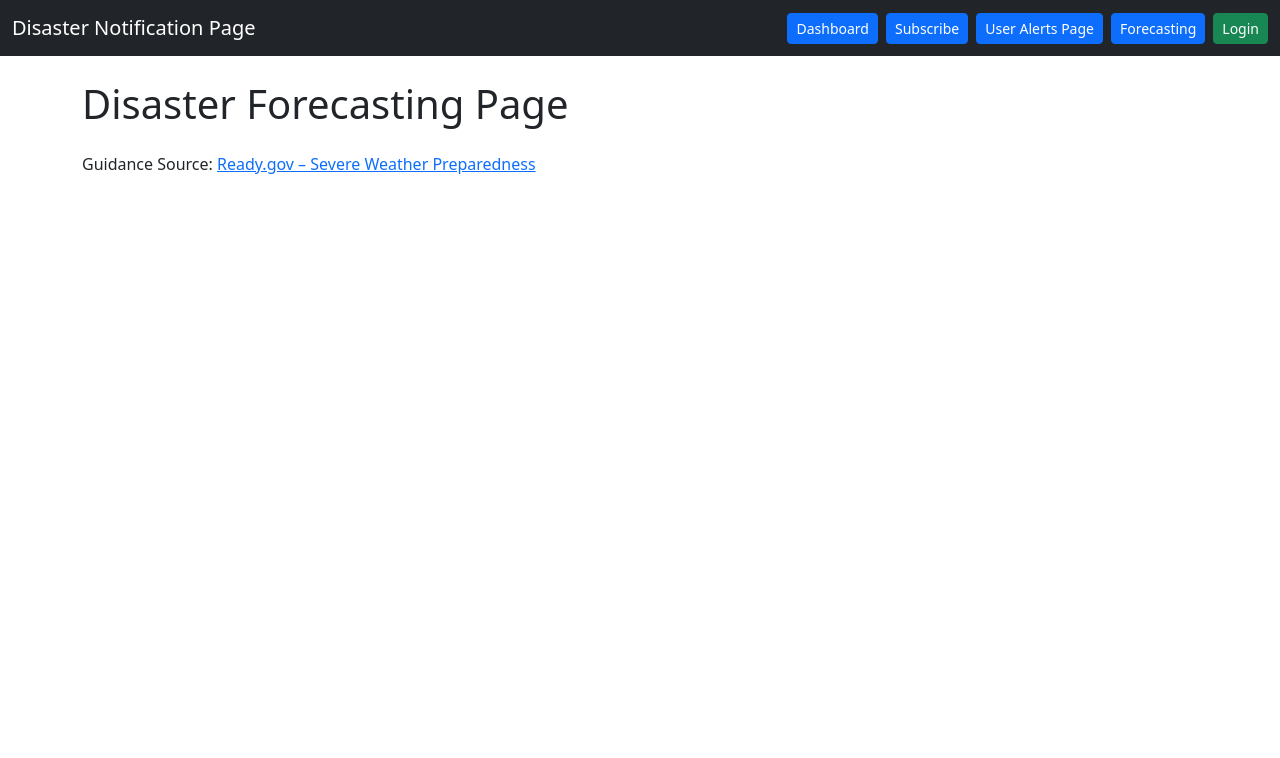
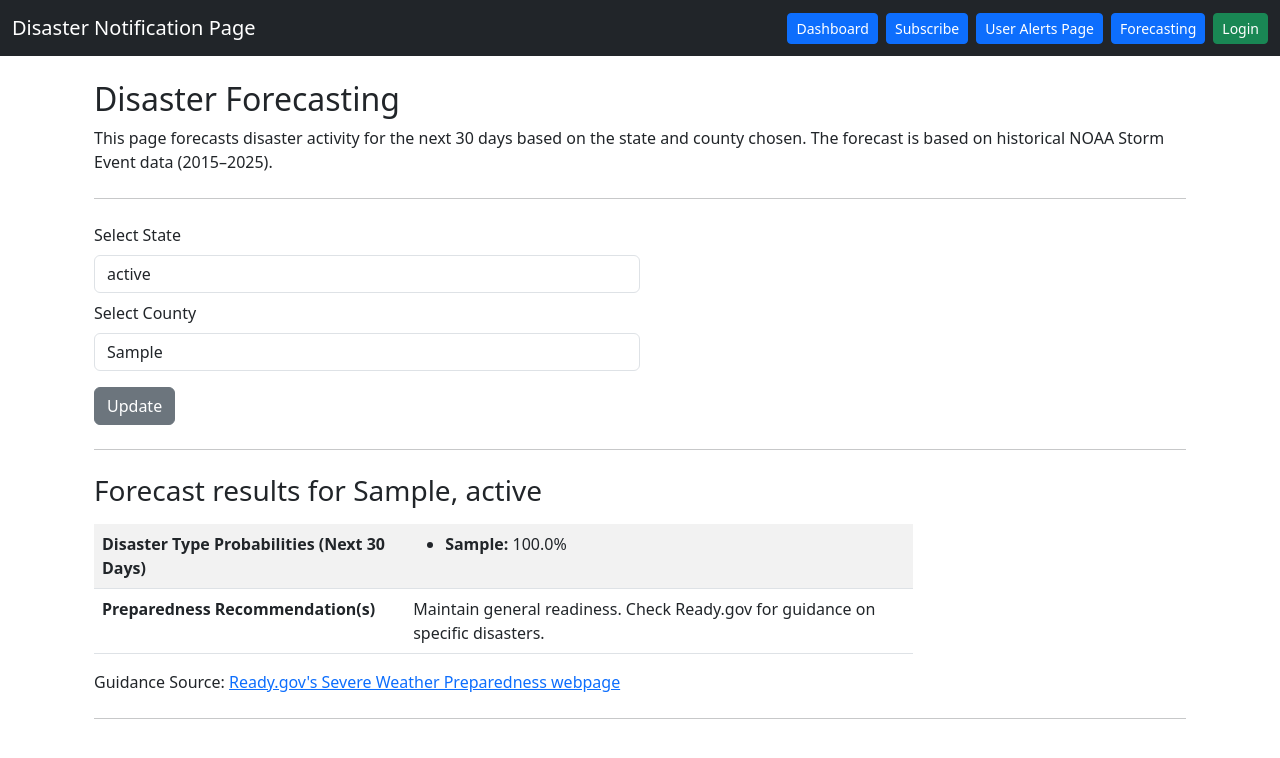
Before and after one commit to BradBKaiBuffs/disaster_notification, a Django app: page /forecasting/ in a window 1280 px wide. Shown: the top 758 px of the page. Run offline with Django 5.2, Linux system fonts and the light colour scheme; tables that the repository leaves empty hold one stand-in row (values such as "Sample post"); parts of the project's set-up code (start-up, migrations or seed data) failed here and were passed over.

Commit message:
added forecasting component

```diff
--- a/forecasting/templates/forecasting/forecasting.html
+++ b/forecasting/templates/forecasting/forecasting.html
@@ -1,15 +1,140 @@
 {% extends "notification/base.html" %}
-{% block title %}Disaster Forecasting Page{% endblock %}
+{% load static %}
 
 {% block content %}
+<div class="container mt-4">
 
-<h1 class="mb-4">Disaster Forecasting Page</h1>
+    <h2>Disaster Forecasting</h2>
 
-<p>
-    Guidance Source:
-    <a href="{{ ready_link }}" target="_blank">
-        Ready.gov – Severe Weather Preparedness
-    </a>
-</p>
+    <p class="mt-2">
+        This page forecasts disaster activity for the next 30 days based on the state and county chosen. The forecast is based on historical
+        NOAA Storm Event data (2015–2025).
+    </p>
+
+    <hr class="my-4">
+
+    <!-- state and county -->
+    <form method="get" class="mb-3 w-50">
+
+        <!-- state -->
+        <label class="form-label">Select State</label>
+        <select name="state" id="forecast-state" class="form-control">
+            <option value="">Select State</option>
+            {% for st in states %}
+                <option value="{{ st }}" {% if st == selected_state %}selected{% endif %}>
+                    {{ st }}
+                </option>
+            {% endfor %}
+        </select>
+
+        <!-- county -->
+        <label class="form-label mt-2">Select County</label>
+        <select name="county" id="forecast-county" class="form-control">
+            <option value="">Select County</option>
+        </select>
+
+        <button class="btn btn-secondary mt-3">Update</button>
+    </form>
+
+    <hr class="my-4">
+
+    <!-- forecast results -->
+    <h3>
+        Forecast results for
+        {{ selected_county|default:"(No County Selected)" }},
+        {{ selected_state|default:"(No State Selected)" }}
+    </h3>
+
+    <table class="table table-striped mt-3 w-75">
+        <tbody>
+            <!-- keeping out since it looks too confusing -->
+            <!--<tr>
+                <th>Forecasted number of events for next 30 days</th>
+                <td>{{ forecast_events }}</td>
+            </tr>
+            <tr>
+                <th>Disaster Event Chance</th>
+                <td>{{ chance }}</td>
+            </tr>-->
+        <tr>
+            <th>Disaster Type Probabilities (Next 30 Days)</th>
+            <td>
+                {% if type_probabilities %}
+                    <ul class="mb-0">
+                        {% for row in type_probabilities %}
+                            <li>
+                                <strong>{{ row.event_type }}:</strong>
+                                {{ row.probability }}%
+                            </li>
+                        {% endfor %}
+                    </ul>
+                {% else %}
+                    <span class="text-muted">No historical data available.</span>
+                {% endif %}
+            </td>
+        </tr>
+            <tr>
+                <th>Preparedness Recommendation(s)</th>
+                <td>{{ advice }}</td>
+            </tr>
+        </tbody>
+    </table>
+
+    <p class="mt-3">
+        Guidance Source:
+        <a href="{{ ready_link }}" target="_blank">
+            Ready.gov's Severe Weather Preparedness webpage
+        </a>
+    </p>
+
+    <hr class="my-4">
+
+<script>
+
+    function loadForecastCounties(initialLoad=false) {
+        let stateSelect = document.getElementById("forecast-state");
+        let countySelect = document.getElementById("forecast-county");
+
+        let state = stateSelect.value;
+
+        // reset
+        countySelect.innerHTML = '<option value="">Select County</option>';
+
+        if (!state) {
+            return;  // nothing selected yet
+        }
+
+        // grab county list
+        fetch(`/ajax/get-counties/?state=${encodeURIComponent(state)}`)
+            .then(r => r.json())
+            .then(data => {
+
+                data.counties.forEach(ct => {
+                    let opt = document.createElement("option");
+                    opt.value = ct;
+                    opt.textContent = ct;
+                    countySelect.appendChild(opt);
+                });
+
+                {% if selected_county %}
+                    if (initialLoad) {
+                        countySelect.value = "{{ selected_county }}";
+                    }
+                {% endif %}
+            })
+            .catch(err => {
+                console.error("Error loading counties:", err);
+            });
+    }
+
+    // when a state is selected, load counties
+    document.getElementById("forecast-state").addEventListener("change", function () {
+        loadForecastCounties(false);
+    });
+
+    window.addEventListener("load", function () {
+        loadForecastCounties(true);
+    });
+</script>
 
 {% endblock %}
--- a/forecasting/views.py
+++ b/forecasting/views.py
@@ -1,6 +1,182 @@
 from django.shortcuts import render
+from django.utils.timezone import now
+from notification.models import StormEvent
+import datetime
+import pandas as pd
+import json
 
+# grab the states
+def grab_states():
+    return (
+        StormEvent.objects
+        .values_list("state", flat=True)
+        .distinct()
+        .order_by("state")
+    )
+
+# grab the counties for the state
+def grab_counties_for_state(state):
+    return (
+        StormEvent.objects
+        .filter(state=state)
+        .values_list("county", flat=True)
+        .distinct()
+        .order_by("county")
+    )
+
+# forecast the next 30 days from today
+def forecast_30_days_out(state, county, event_type):
+
+    today = datetime.date.today()
+    next_month = (today.month % 12) + 1
+
+    prediction_data = StormEvent.objects.filter(
+        county__icontains=county,
+        state__iexact=state,
+        begin_month=next_month
+    )
+
+    # used for event type selection
+    if event_type:
+        prediction_data = prediction_data.filter(event_type=event_type)
+
+    prediction_data = prediction_data.values("begin_year")
+    df = pd.DataFrame(list(prediction_data))
+
+    if df.empty:
+        return 0.0
+
+    average_events = len(df) / df["begin_year"].nunique()
+    return round(average_events, 2)
+
+
+def type_probability(state, county):
+    """
+    Computes the percentage chance for each disaster type
+    based on how many years that type occurred in the next month.
+    """
+    today = datetime.date.today()
+    next_month = (today.month % 12) + 1
+
+    qs = (
+        StormEvent.objects
+        .filter(
+            state__iexact=state,
+            county__icontains=county,
+            begin_month=next_month
+        )
+        .values("event_type", "begin_year")
+    )
+
+    df = pd.DataFrame(list(qs))
+    if df.empty:
+        return []
+
+    total_years = df["begin_year"].nunique()
+
+    # Count number of years in which each event type occurred
+    type_years = (
+        df.groupby("event_type")["begin_year"]
+        .nunique()
+        .reset_index(name="years_with_events")
+    )
+
+    # Convert to % chance
+    type_years["probability"] = (
+        type_years["years_with_events"] / total_years * 100
+    ).round(1)
+
+    return type_years.to_dict("records")
+
+
+def classify_disaster_chance(average_events):
+    if average_events <= 3:
+        return "Low chance"
+    elif average_events <= 7:
+        return "Moderate chance"
+    else:
+        return "High chance"
+
+
+def prescription(chance):
+    if chance == "High chance":
+        return (
+            "Prepare an emergency kit, secure outdoor items, and "
+            "monitor weather alerts closely. Check Ready.gov for guidance on specific disasters."
+        )
+    elif chance == "Moderate chance":
+        return (
+            "Review your disaster event plans, check supplies, "
+            "and stay aware of changing conditions. Check Ready.gov for guidance on specific disasters."
+        )
+    else:
+        return (
+            "Maintain general readiness. Check Ready.gov for guidance on specific disasters."
+        )
+
+# forecasting view that has state and county drop downs for forecasting
 def forecasting_view(request):
-    return render(request, 'forecasting/forecasting.html', {
+
+    states = list(grab_states())
+    selected_state = request.GET.get("state", states[0])
+
+    county_map = {s: list(grab_counties_for_state(s)) for s in states}
+    counties = county_map[selected_state]
+    selected_county = request.GET.get("county", counties[0])
+
+    event_types = (
+        StormEvent.objects
+        .values_list("event_type", flat=True)
+        .distinct()
+        .order_by("event_type")
+    )
+    selected_event_type = request.GET.get("event_type", "").strip()
+
+    year = now().year
+    month = now().month
+
+    recent_queryset = StormEvent.objects.filter(
+        state__iexact=selected_state,
+        county__icontains=selected_county,
+        begin_year=year,
+        begin_month=month
+    )
+
+    if selected_event_type:
+        recent_queryset = recent_queryset.filter(event_type=selected_event_type)
+
+    recent_events = recent_queryset.count()
+
+    # forecast
+    forecast_events = forecast_30_days_out(
+        selected_state,
+        selected_county,
+        selected_event_type
+    )
+
+    # prediction
+    chance = classify_disaster_chance(forecast_events)
+
+    # prescription
+    advice = prescription(chance)
+
+    type_probabilities = type_probability(
+    selected_state,
+    selected_county
+    )
+
+    return render(request, "forecasting/forecasting.html", {
+        "states": states,
+        "county_map_json": json.dumps(county_map),
+        "counties": counties,
+        "selected_state": selected_state,
+        "selected_county": selected_county,
+        "event_types": event_types,
+        "selected_event_type": selected_event_type,
+        "recent_events": recent_events,
+        "forecast_events": forecast_events,
+        "chance": chance,
+        "advice": advice,
+        "type_probabilities": type_probabilities,
         "ready_link": "https://www.ready.gov/severe-weather",
     })
```
Also changed, not shown: notification/templates/notification/subscribe.html (+9 -0 lines).
